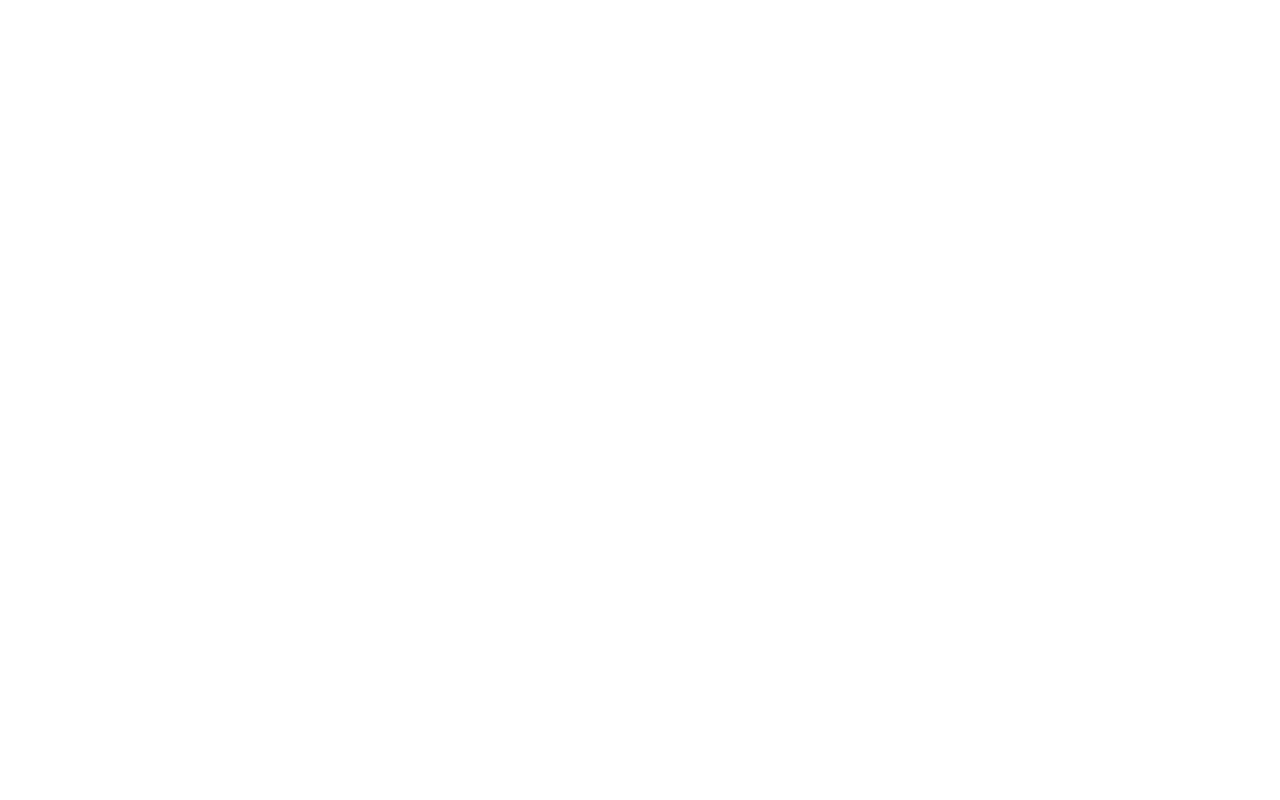
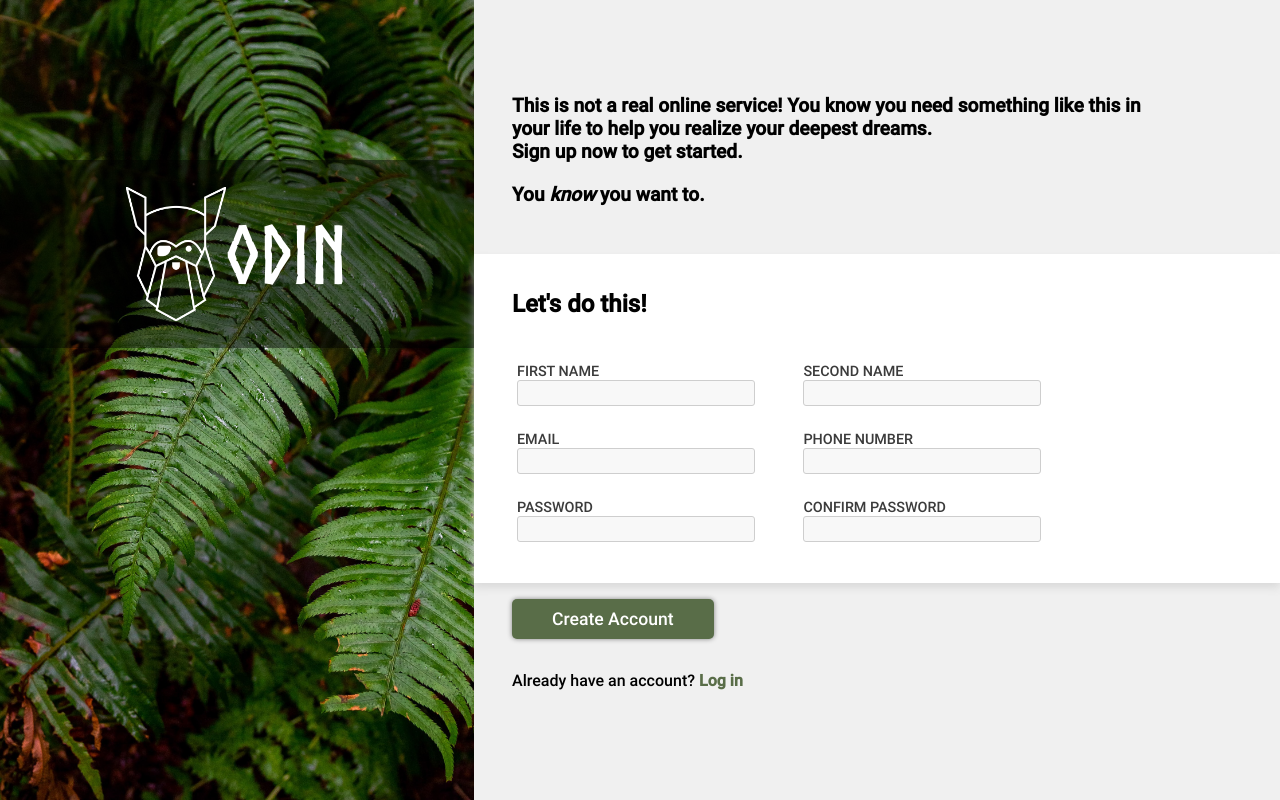
Before and after one commit to Thoalfeqar-gata/Sign-up-page, a plain HTML site: page index.html in a window 1280 px wide. Drawn offline with Linux system fonts and the light colour scheme.

Commit message:
finished the styling and layout

```diff
--- a/index.html
+++ b/index.html
@@ -4,9 +4,79 @@
         <meta charset="UTF-8">
         <meta http-equiv="X-UA-Compatible" content="IE=edge">
         <meta name="viewport" content="width=device-width, initial-scale=1.0">
-    <title>Document</title>
+        <link rel="stylesheet" href="style.css">
+        <title>A simple sign-up form</title>
     </head>
     <body>
+        <div class="side-content">
+            <div class="odin">
+                <img src="Images/odin-lined.png" alt="Oding's image" class = "odin-image">
+                <h1 class = "odin-text">ODIN</h1>
+            </div>
+        </div>
 
+        <main>
+            <div class="welcome-text">
+                <div>
+                    This is not a real online service!
+                    You know you need something like this in your life to help you
+                    realize your deepest dreams.
+                    <br>
+                    Sign up now to get started.
+                </div>
+
+                <div>
+                    You <i>know</i> you want to.
+                </div>
+
+            </div>
+
+            <form action="" method = "post">
+                <div class="form-background">
+                    <h2>Let's do this!</h2>
+
+                    <div class="form-inputs-container">
+                        <div class="left-half">
+                            <div class="input-wrapper">
+                                <label for="First-name">FIRST NAME</label>
+                                <input type="text" name = "First-name">
+                            </div>
+
+                            <div class="input-wrapper">
+                                <label for="email">EMAIL</label>
+                                <input type="email" name = "email">
+                            </div>
+
+                            <div class="input-wrapper">
+                                <label for="password">PASSWORD</label>
+                                <input type="password" name = "password">
+                            </div>
+                        </div>
+
+
+                        <div class="right-half">
+                            <div class="input-wrapper">
+                                <label for="Second-name">SECOND NAME</label>
+                                <input type="text" name = "Second-name">
+                            </div>
+
+                            <div class="input-wrapper">
+                                <label for="phone-number">PHONE NUMBER</label>
+                                <input type="tel" name = "phone-number" pattern = "[0-9]{3}-[0-9]{2}-[0-9]{3}" required>
+                            </div>
+
+                            <div class="input-wrapper">
+                                <label for="confirm-password">CONFIRM PASSWORD</label>
+                                <input type="password" name = "confirm-password">
+                            </div>
+                        </div>
+                    </div>
+                </div>
+
+                <button>Create Account</button>
+                <p class="login-message">Already have an account? <b class="login">Log in</b></p>
+            </form>
+
+        </main>
     </body>
 </html>
--- /dev/null
+++ b/style.css
@@ -0,0 +1,153 @@
+@font-face
+{
+    font-family : Norse-Bold;
+    src : url("Fonts/Norse-Bold.otf");
+}
+
+@font-face
+{
+    font-family : roboto-google;
+    src : url("Fonts/Roboto-Medium.ttf");
+}
+
+:root
+{
+    --space-value : 2vh 3vw;
+}
+
+label
+{
+    font-size : 0.9rem;
+    color :rgb(59, 59, 59);
+}
+
+input
+{
+    font-size : 1.1rem;
+    border : 1px solid rgb(206, 206, 206);
+    background : rgb(248, 248, 248);
+    border-radius : 3px;
+    padding : 2px 5px;
+}
+
+label, input
+{
+    display : block;
+}
+
+body
+{
+    height : 100vh;
+    margin : 0px;
+    padding : 0px;
+    display : flex;
+}
+
+*
+{
+    font-family : roboto-google;
+}
+
+.side-content
+{
+    width : 37vw;
+}
+
+main
+{
+    width : 63vw;
+}
+
+/* side-content stuff */
+.side-content
+{
+    background-image : url("Images/halie-west-25xggax4bSA-unsplash.jpg");
+    background-size : cover;
+}
+
+.odin
+{
+    display : flex;
+    align-items : center;
+    justify-content : center;
+    background-color : rgba(0, 0, 0, 0.45);
+    position : relative;
+    top : 20%;
+}
+
+.odin-image
+{
+    width : 100px;
+}
+
+.odin-text
+{
+    color : white;
+    font-family : Norse-Bold;
+    font-size : 5rem;
+}
+
+
+/* main form stuff */
+main
+{
+    background : rgb(240, 240, 240);
+    display : flex;
+    flex-direction : column;
+    justify-content : center;
+}
+.welcome-text
+{
+    font-size : 1.2rem;
+    font-weight : bold;
+    display : flex;
+    flex-direction : column;
+    gap : 20px;
+    margin : 0 10vw 6vh 3vw;
+}
+
+.form-background
+{
+    background-color : white;
+    padding : var(--space-value);
+    box-shadow : 0 5px 8px rgb(218, 218, 218);
+}
+
+.form-inputs-container
+{
+    display : flex;
+    gap : 3vw;
+}
+
+.input-wrapper
+{
+    margin : 25px 5px;
+}
+
+button
+{
+    margin : var(--space-value);
+    background-color : #596D48;
+    border : none;
+    border-radius : 5px;
+    padding : 10px 40px;
+    color : white;
+    font-size : 1.1rem;
+    box-shadow : 0 0 5px rgb(131, 131, 131);
+}
+
+.login-message
+{
+    margin : var(--space-value);
+}
+
+.login
+{
+    color : #596D48;
+}
+
+.login:hover
+{
+    cursor : pointer;
+    color : #253b12;
+}
```
Also changed, not shown: Fonts/Norse-Bold.otf (added), Fonts/Roboto-Medium.ttf (added), Images/halie-west-25xggax4bSA-unsplash.jpg (added), Images/odin-lined.png (added). Lines whose indentation alone changed are shown as unchanged.
